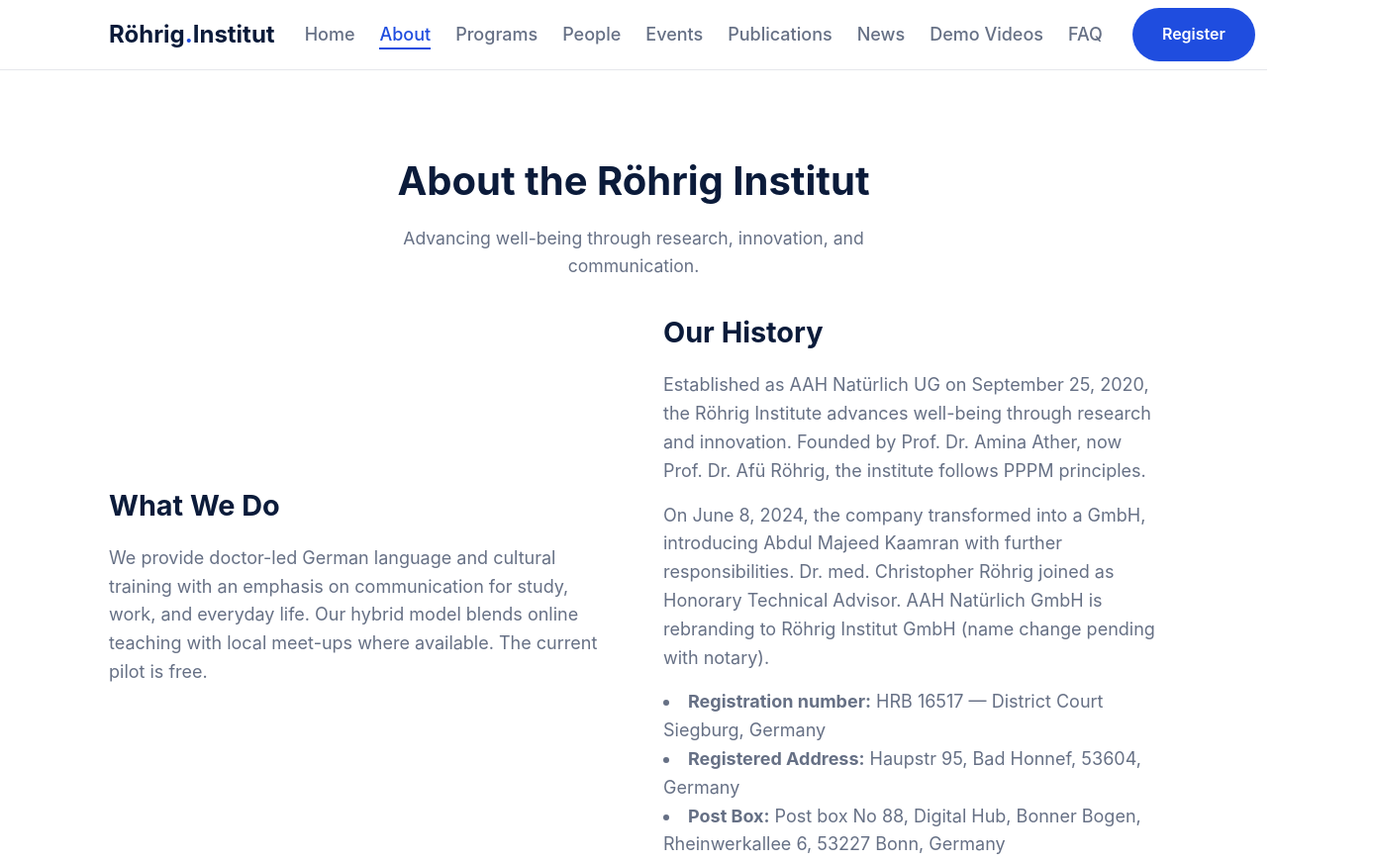
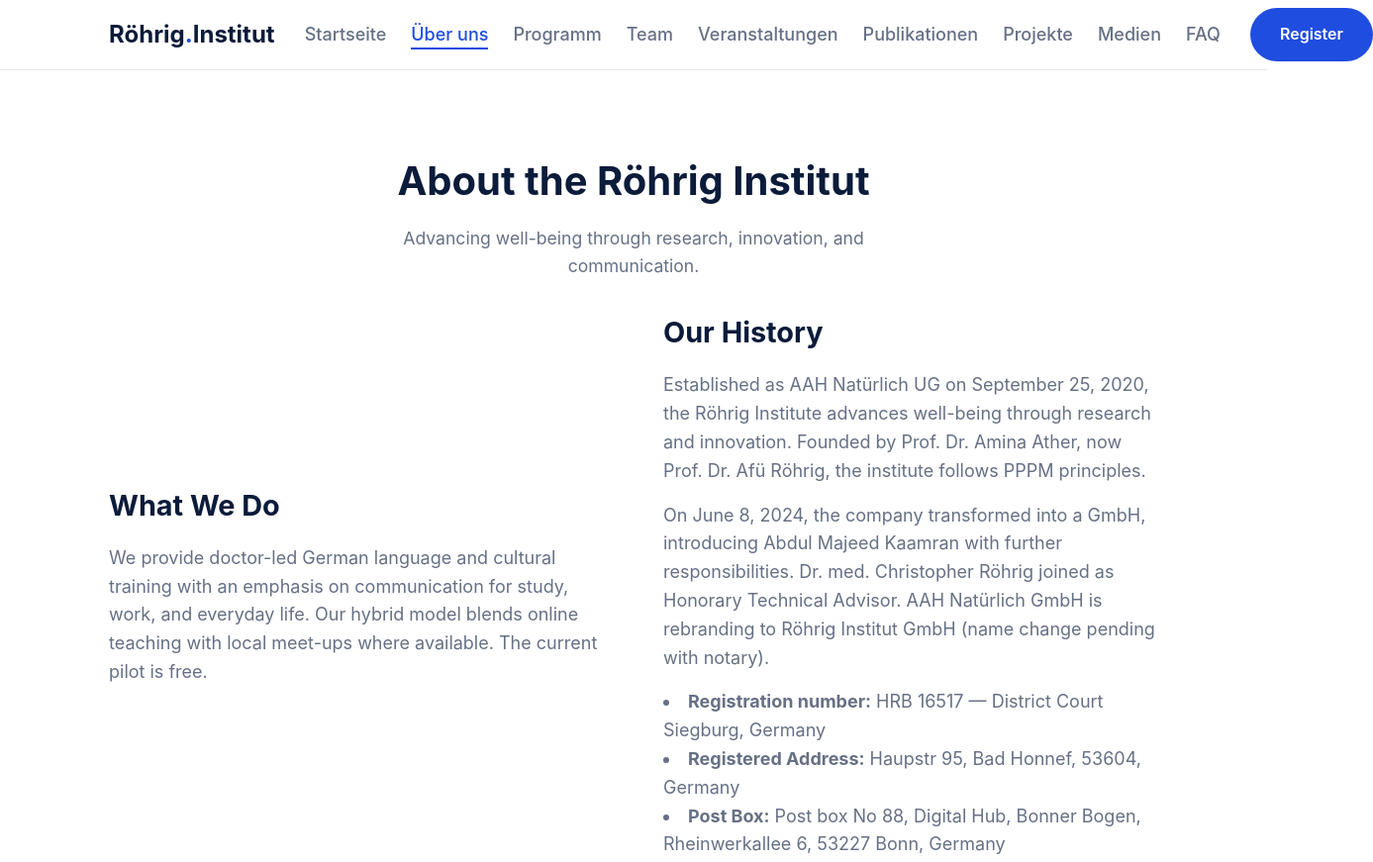
Before and after one commit to amk1101/roehrig_instit_website, a website: page about.html in a window 1280 px wide. Shown: the top 871 px of the page at 99% size, 1387 px wide, since content can reach past the window. Drawn offline with Linux system fonts and the light colour scheme.

Commit message:
header changed to german

```diff
--- a/about.html
+++ b/about.html
@@ -16,14 +16,14 @@
             <a href="index.html" class="logo">Röhrig<span>.</span>Institut</a>
             <nav>
                 <ul class="nav-links">
-                   <li><a href="index.html">Home</a></li>
-                    <li><a href="about.html">About</a></li>
-                    <li><a href="programs.html">Programs</a></li>
-                    <li><a href="people.html">People</a></li>
-                    <li><a href="events.html">Events</a></li>
-                    <li><a href="publications.html">Publications</a></li>
-                    <li><a href="news.html">News</a></li>
-                    <li><a href="demo.html">Demo Videos</a></li>
+                   <li><a href="index.html">Startseite</a></li>
+                    <li><a href="about.html">Über uns</a></li>
+                    <li><a href="programs.html">Programm</a></li>
+                    <li><a href="people.html">Team</a></li>
+                    <li><a href="events.html">Veranstaltungen</a></li>
+                    <li><a href="publications.html">Publikationen</a></li>
+                    <li><a href="news.html">Projekte</a></li>
+                    <li><a href="demo.html">Medien</a></li>
                     <li><a href="faq.html">FAQ</a></li>
 
                 </ul>
```
Also changed, not shown: demo.html (+8 -8 lines), events.html (+8 -8 lines), impressum.html (+8 -8 lines), index.html (+8 -8 lines), news.html (+8 -8 lines), people.html (+8 -8 lines), privacy.html (+8 -8 lines), programs.html (+8 -8 lines), publications.html (+8 -8 lines), register.html (+8 -9 lines), terms.html (+8 -8 lines), brochure_for_european.jpg (added).
